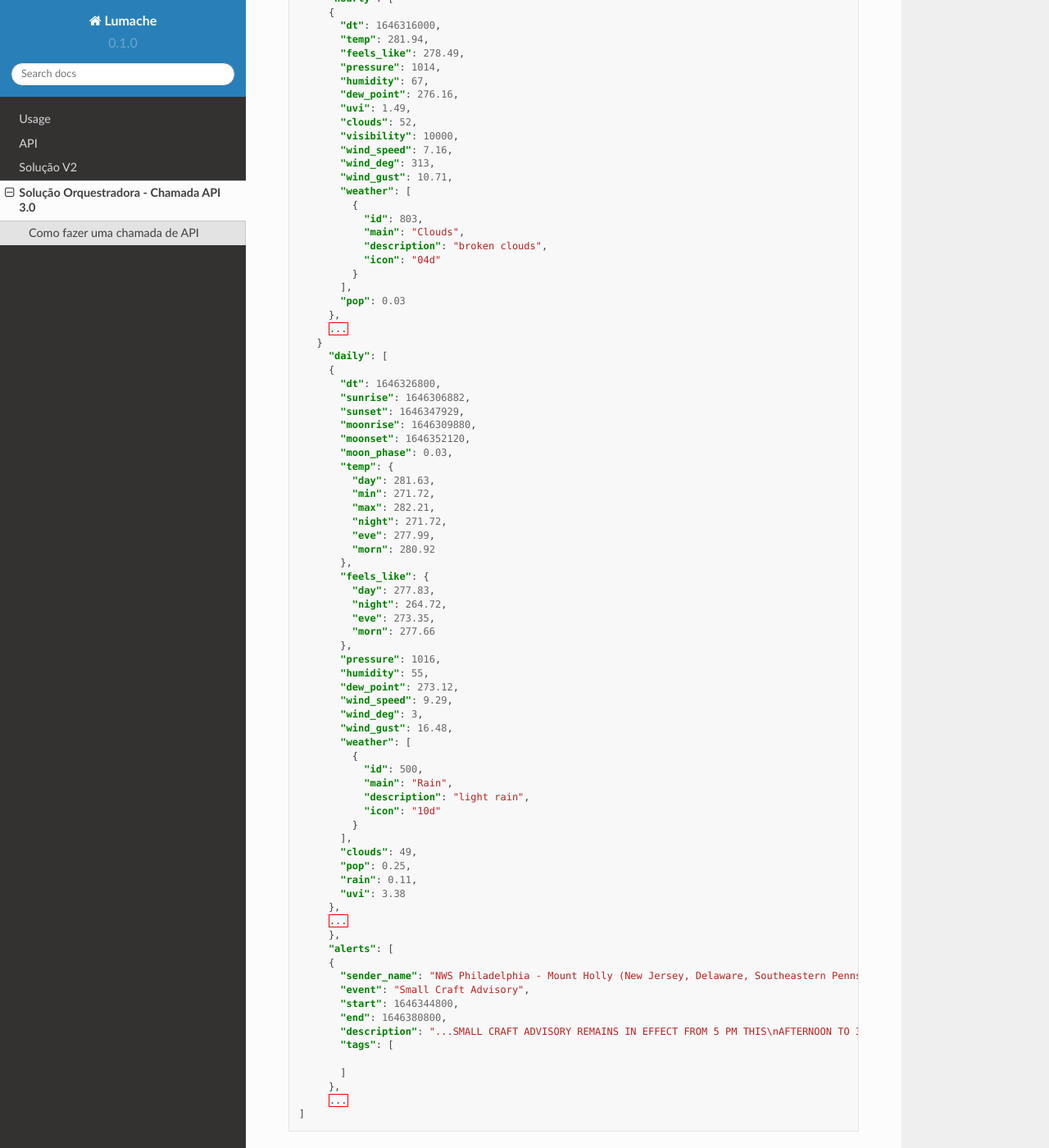
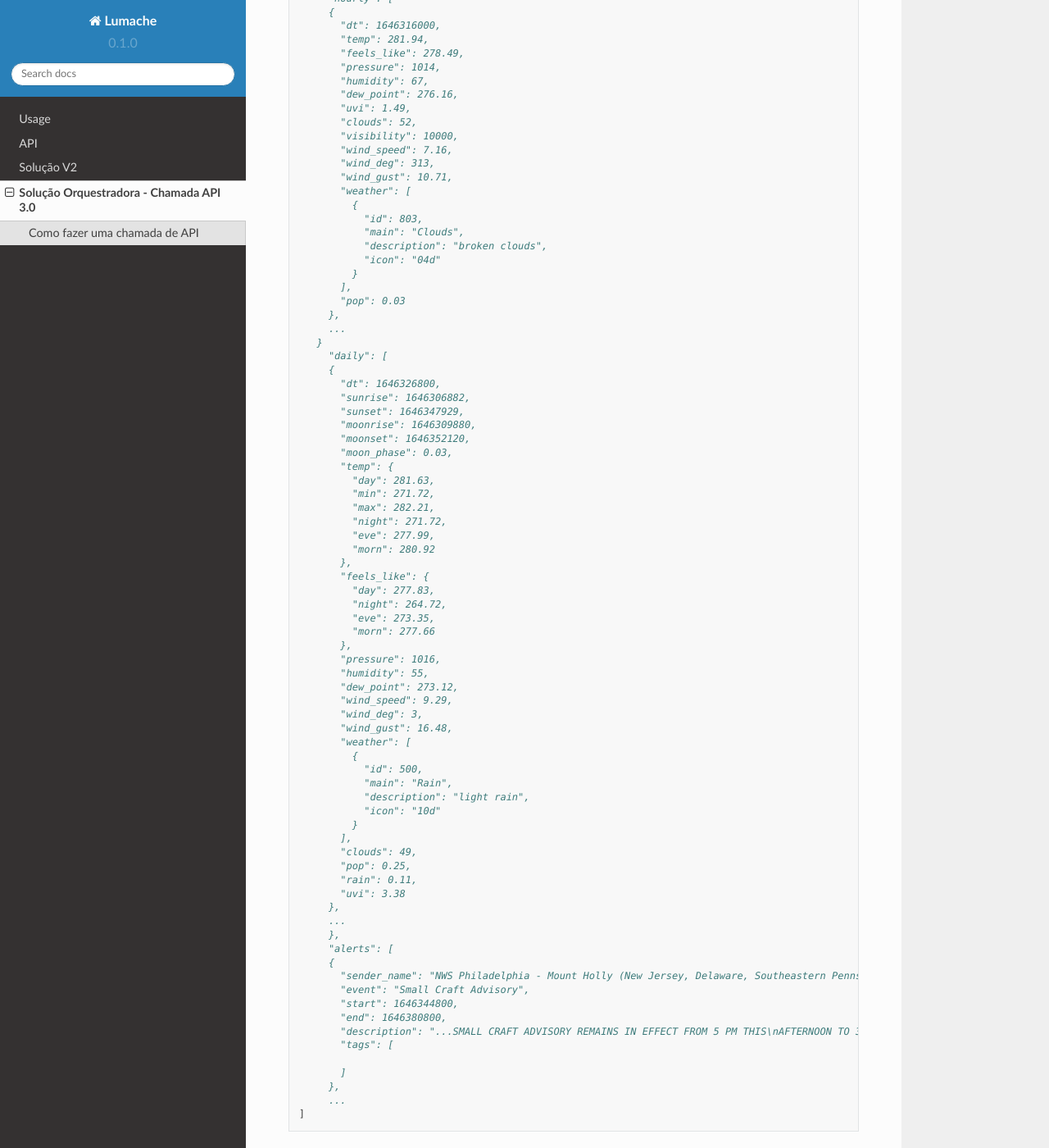
Before and after one commit to dionisribeiro/solucao-orquestradora, a Sphinx documentation site: the page built from docs/source/solucao.rst, in a window 1280 px wide and 1400 px high, scrolled down 2031 px. Shown: the whole window at 82% size. Built offline with Sphinx 7.4.7 and the Read the Docs theme 2.0.0, drawn with Linux system fonts in a browser that asks for light colours; some of the changed text lies outside the part shown.

Commit message:
Update solucao.rst

```diff
--- a/docs/source/solucao.rst
+++ b/docs/source/solucao.rst
@@ -49,7 +49,7 @@ Como fazer uma chamada de API
 
 **Exemplo de resposta da API**
 
-.. code-block:: json-ld
+.. code-block:: rest
 
    Example of API response
 
```
